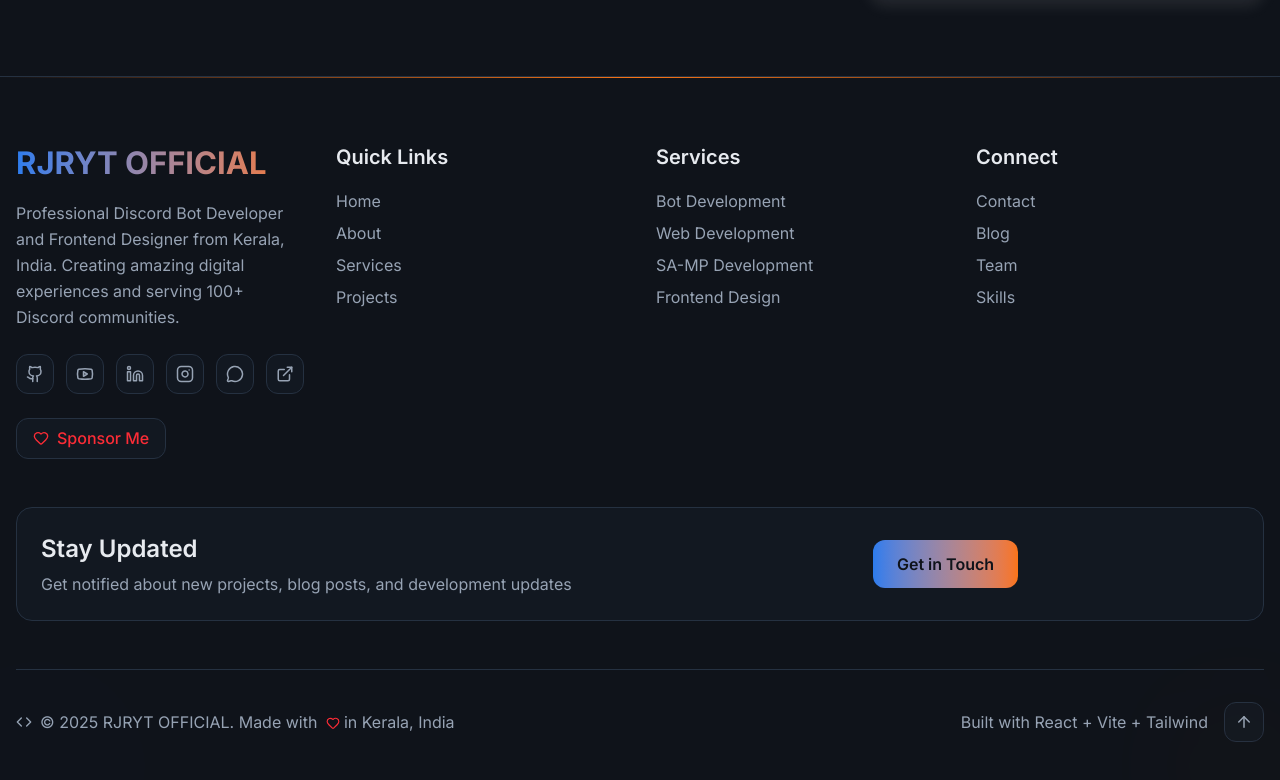
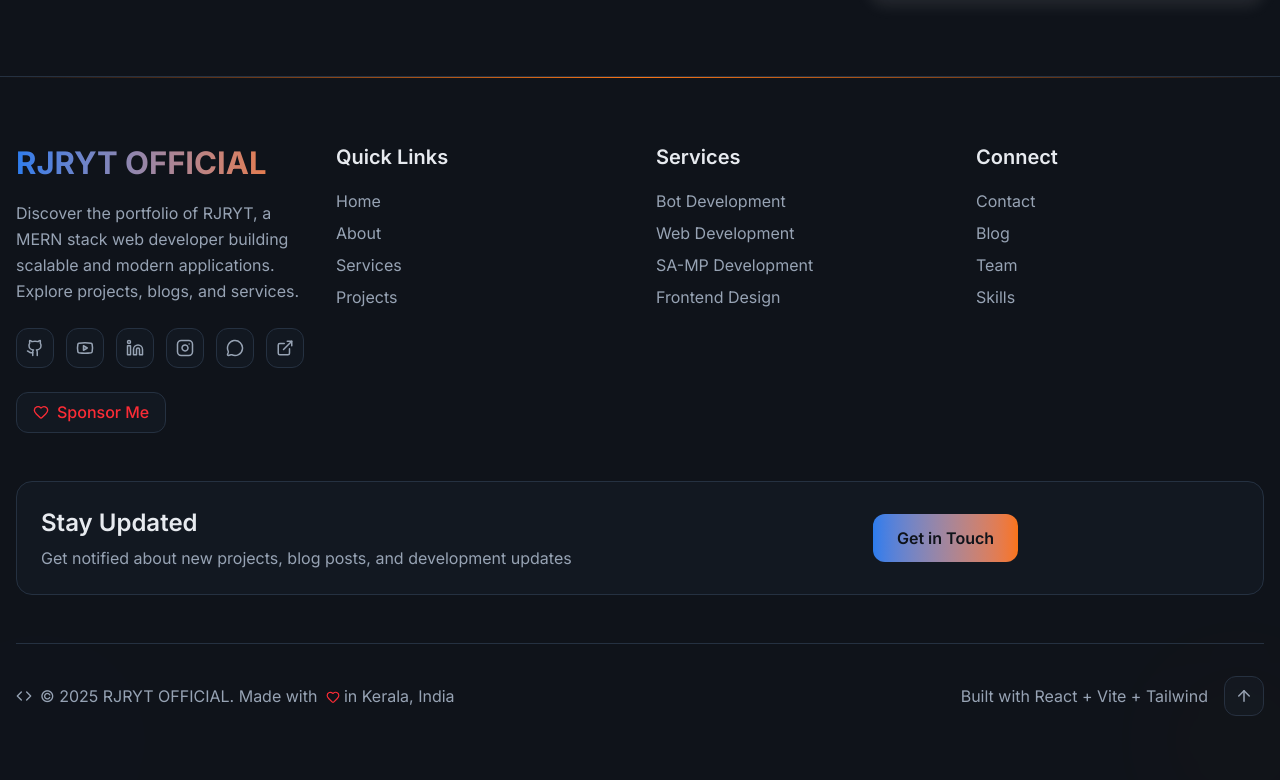
Before and after one commit to RJRYT/rjryt.github.io, a React (Vite) app: page /blog in a window 1280 px wide. Shown: the part 1283-2063 px from the top of the page. Built offline with nearby package versions, Linux system fonts and the light colour scheme.

Commit message:
Update footer description to highlight portfolio and services

```diff
--- a/src/components/layout/Footer.jsx
+++ b/src/components/layout/Footer.jsx
@@ -106,9 +106,9 @@ const Footer = () => {
               RJRYT OFFICIAL
             </h3>
             <p className="text-muted-foreground leading-relaxed mb-6">
-              Professional Discord Bot Developer and Frontend Designer from
-              Kerala, India. Creating amazing digital experiences and serving
-              100+ Discord communities.
+              Discover the portfolio of RJRYT, a MERN stack web developer
+              building scalable and modern applications. Explore projects,
+              blogs, and services.
             </p>
 
             {/* Social Links */}
```
